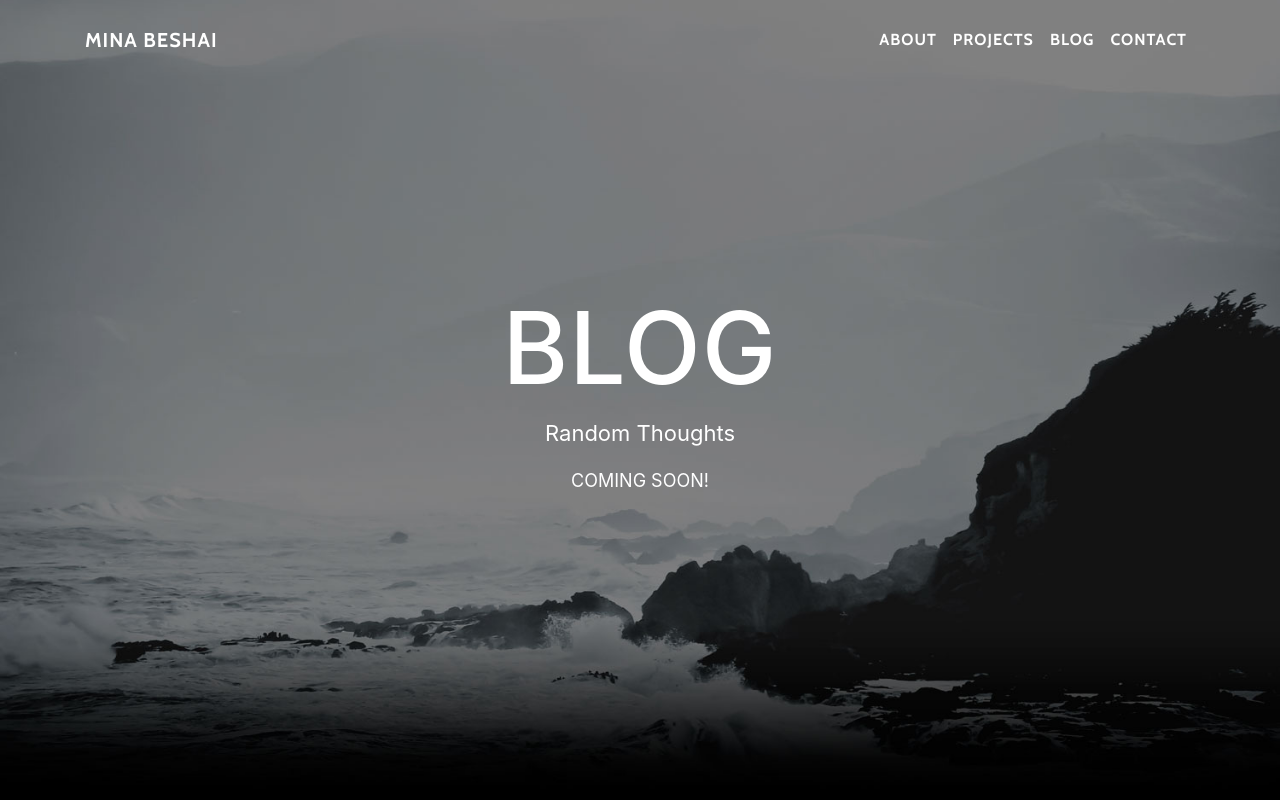
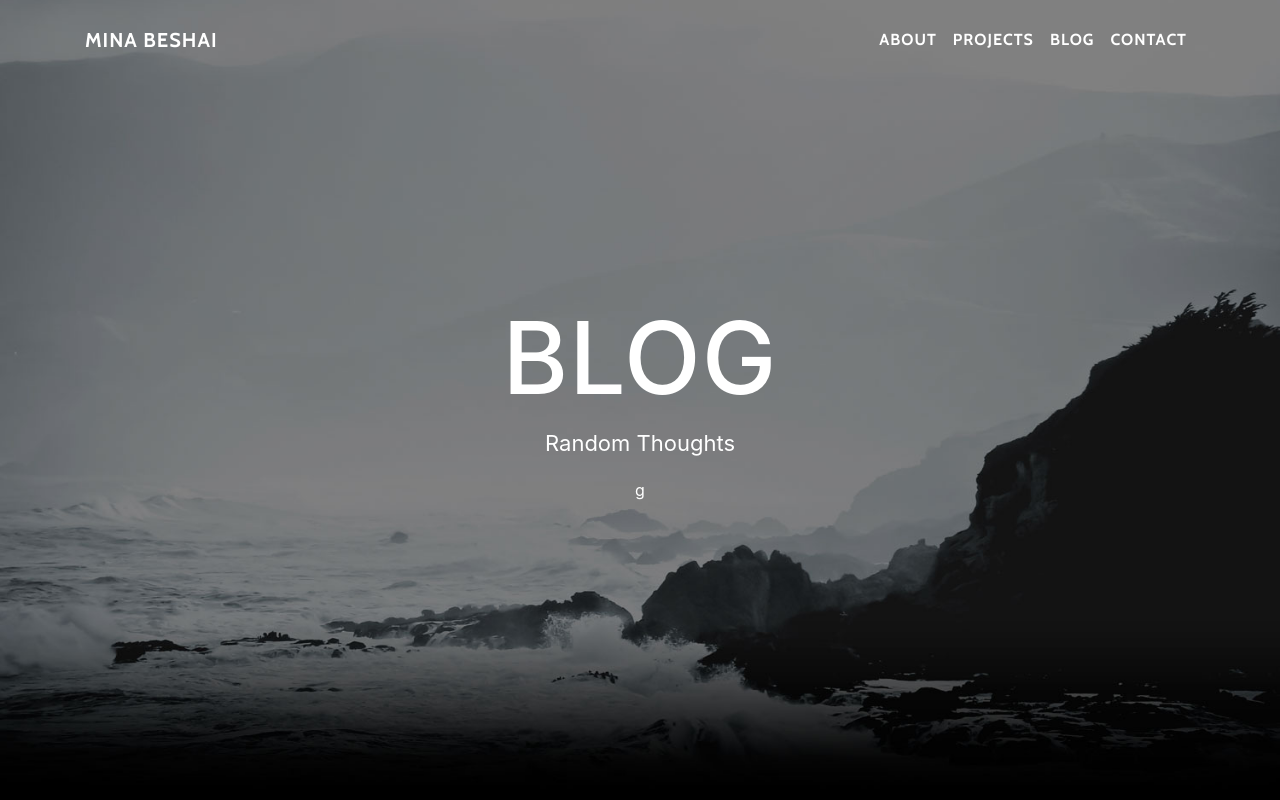
Before and after one commit to MBeshai/MBeshai.github.io, a website with bundled scripts: page blog.html in a window 1280 px wide. Shown: the top 800 px of the page. Built offline with nearby package versions, Linux system fonts and the light colour scheme.

Commit message:
deleting 'coming soon'

```diff
--- a/blog.html
+++ b/blog.html
@@ -62,8 +62,7 @@
                 <div class="col-lg-8 mx-auto">
                     <h1 class="brand-heading">Blog</h1>
                     <p class="intro-text">Random Thoughts</p>
-                    <p>COMING SOON!</p>
-                </div>
+g                </div>
             </div>
         </div>
     </div>
```
